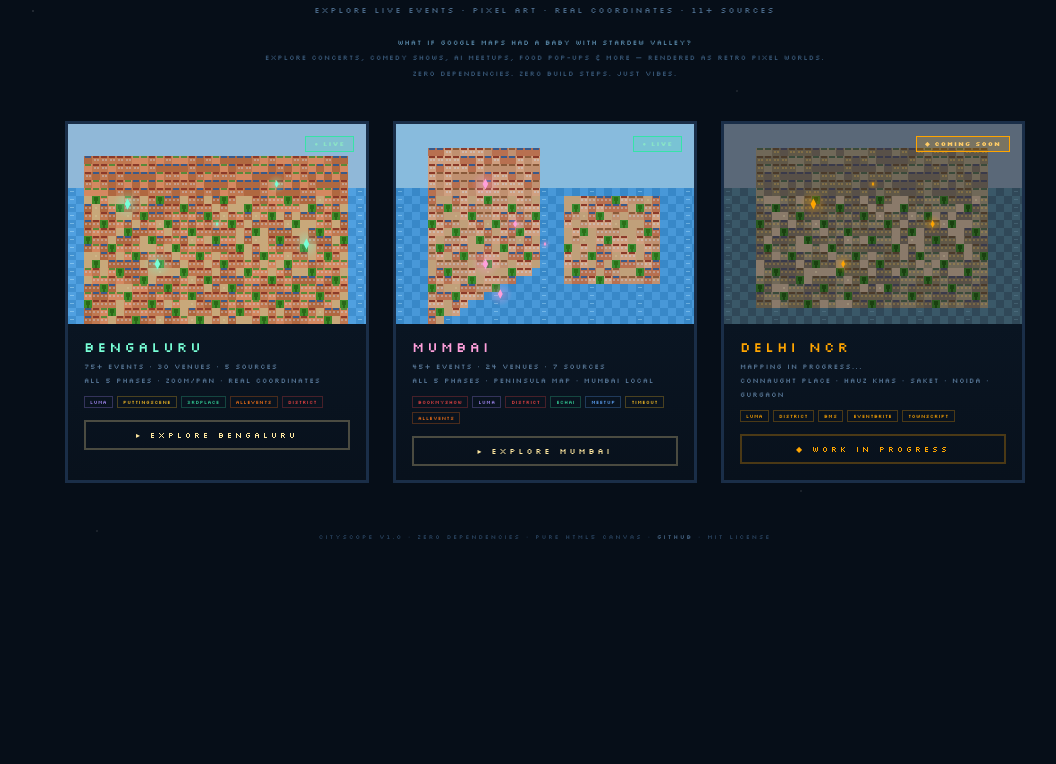
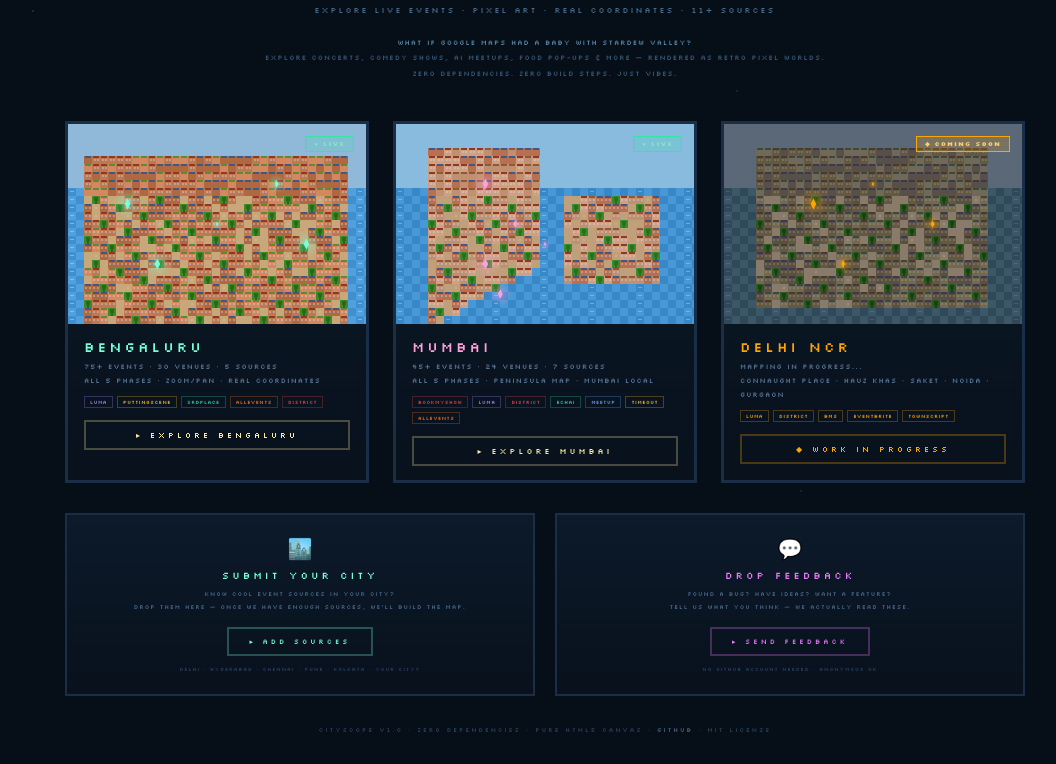
Before and after one commit to tashasho/cityscope, a website: page public/index.html in a window 1280 px wide. Shown: the part 149-913 px from the top of the page, without its empty margins (95-1151 px from the left). Before the commit the page ends 800 px from the top, so only its background shows below. Drawn offline with Linux system fonts and the light colour scheme.

Commit message:
feat: add submit-city & feedback forms, kill PR workflow
- Added 'Submit Your City' and 'Drop Feedback' CTA cards on landing page
- Replaced fork/PR contributing section in README with Google Form links
- Form links are placeholders (forms.gle/YOUR_*_FORM_ID) — swap when forms are created
- Goal: keep repo clean, let people submit via forms instead

```diff
--- a/public/index.html
+++ b/public/index.html
@@ -51,6 +51,22 @@ header p{font-size:clamp(8px,1.5vw,11px);color:#7a9ab0;letter-spacing:3px;line-h
 .status-wip{background:#ffa50030;border:1px solid #ffa500;color:#ffcc66}
 .card-enter{display:block;margin-top:12px;padding:8px;background:none;border:2px solid #ffe8a044;color:#ffe8a0;font-family:inherit;font-size:8px;letter-spacing:3px;text-transform:uppercase;cursor:pointer;width:100%;text-align:center;transition:background .3s,border-color .3s,letter-spacing .3s}
 .card-enter:hover{background:rgba(255,232,160,.08);border-color:#ffe8a0;letter-spacing:5px}
+
+/* CTA Section */
+.cta-section{max-width:1000px;width:100%;padding:10px 20px 0;position:relative;z-index:1;display:grid;grid-template-columns:1fr 1fr;gap:20px;animation:fadeUp .6s ease-out .5s both}
+@media(max-width:600px){.cta-section{grid-template-columns:1fr}}
+.cta-card{background:linear-gradient(180deg,#0c1a2a,#08111c);border:2px solid #1a2e48;padding:20px;text-align:center;transition:border-color .4s,transform .3s,box-shadow .4s}
+.cta-card:hover{border-color:#ffe8a066;transform:translateY(-3px);box-shadow:0 8px 30px rgba(255,232,160,.05)}
+.cta-icon{font-size:20px;margin-bottom:8px;display:block}
+.cta-title{font-size:10px;letter-spacing:3px;margin-bottom:6px}
+.cta-desc{font-size:6px;color:#4a6a8a;letter-spacing:1px;line-height:2.2;margin-bottom:12px}
+.cta-btn{display:inline-block;padding:8px 20px;border:2px solid;font-family:inherit;font-size:7px;letter-spacing:3px;text-transform:uppercase;text-decoration:none;cursor:pointer;background:none;transition:background .3s,letter-spacing .3s,box-shadow .3s}
+.cta-btn:hover{letter-spacing:5px}
+.cta-btn.submit{color:#78ffd6;border-color:#78ffd644}
+.cta-btn.submit:hover{background:rgba(120,255,214,.06);box-shadow:0 0 20px rgba(120,255,214,.1)}
+.cta-btn.feedback{color:#e879f9;border-color:#e879f944}
+.cta-btn.feedback:hover{background:rgba(232,121,249,.06);box-shadow:0 0 20px rgba(232,121,249,.1)}
+.cta-hint{font-size:5px;color:#2a4460;letter-spacing:1px;margin-top:8px;line-height:2}
 
 footer{padding:30px;text-align:center;font-size:6px;color:#2a4460;letter-spacing:2px;position:relative;z-index:1}
 footer a{color:#4a6a8a;text-decoration:none;transition:color .2s}
@@ -129,6 +145,24 @@ footer a:hover{color:#ffe8a0}
     </div>
   </div>
 
+</div>
+
+<!-- CTA: Submit + Feedback -->
+<div class="cta-section">
+  <div class="cta-card">
+    <span class="cta-icon">🏙️</span>
+    <div class="cta-title" style="color:#78ffd6">SUBMIT YOUR CITY</div>
+    <div class="cta-desc">Know cool event sources in your city?<br>Drop them here — once we have enough sources, we'll build the map.</div>
+    <a class="cta-btn submit" href="https://forms.gle/YOUR_CITY_FORM_ID" target="_blank">▸ ADD SOURCES</a>
+    <div class="cta-hint">DELHI · HYDERABAD · CHENNAI · PUNE · KOLKATA · YOUR CITY?</div>
+  </div>
+  <div class="cta-card">
+    <span class="cta-icon">💬</span>
+    <div class="cta-title" style="color:#e879f9">DROP FEEDBACK</div>
+    <div class="cta-desc">Found a bug? Have ideas? Want a feature?<br>Tell us what you think — we actually read these.</div>
+    <a class="cta-btn feedback" href="https://forms.gle/YOUR_FEEDBACK_FORM_ID" target="_blank">▸ SEND FEEDBACK</a>
+    <div class="cta-hint">NO GITHUB ACCOUNT NEEDED · ANONYMOUS OK</div>
+  </div>
 </div>
 
 <footer>
```
Also changed, not shown: README.md.
